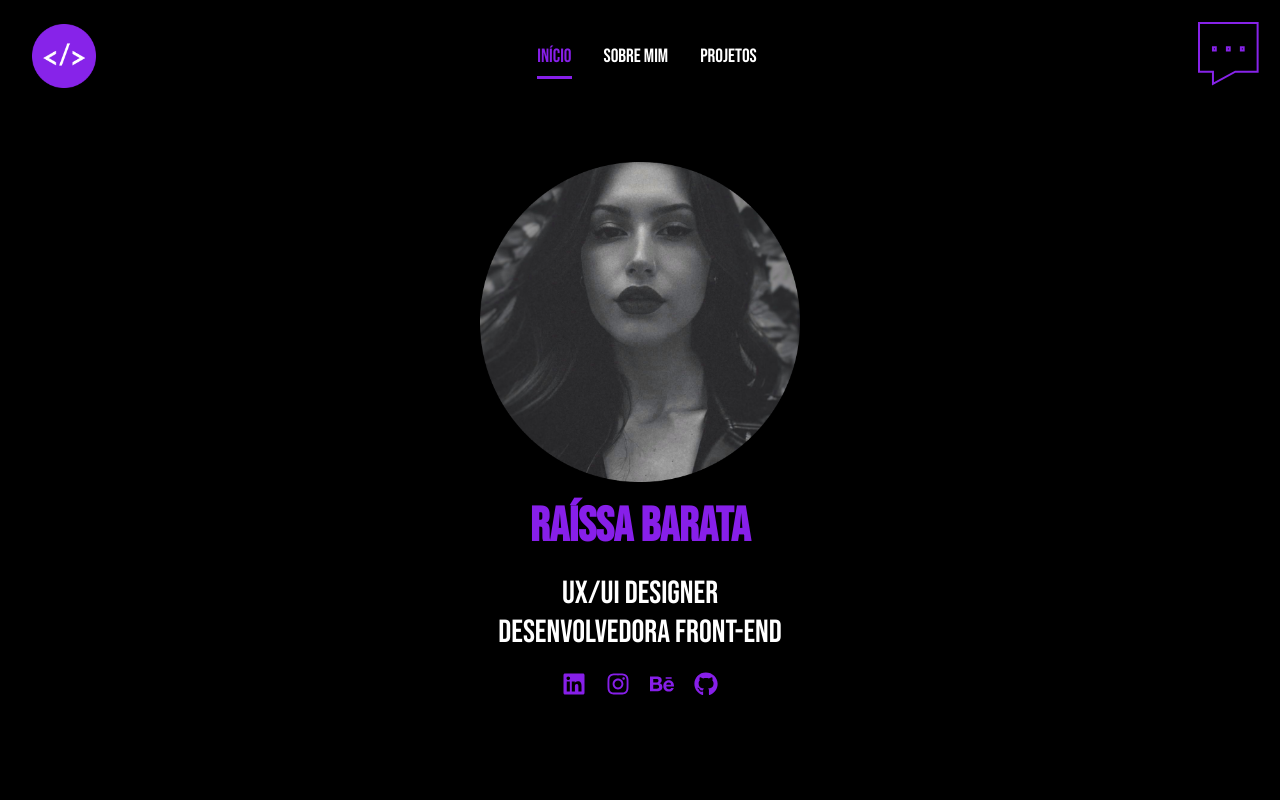
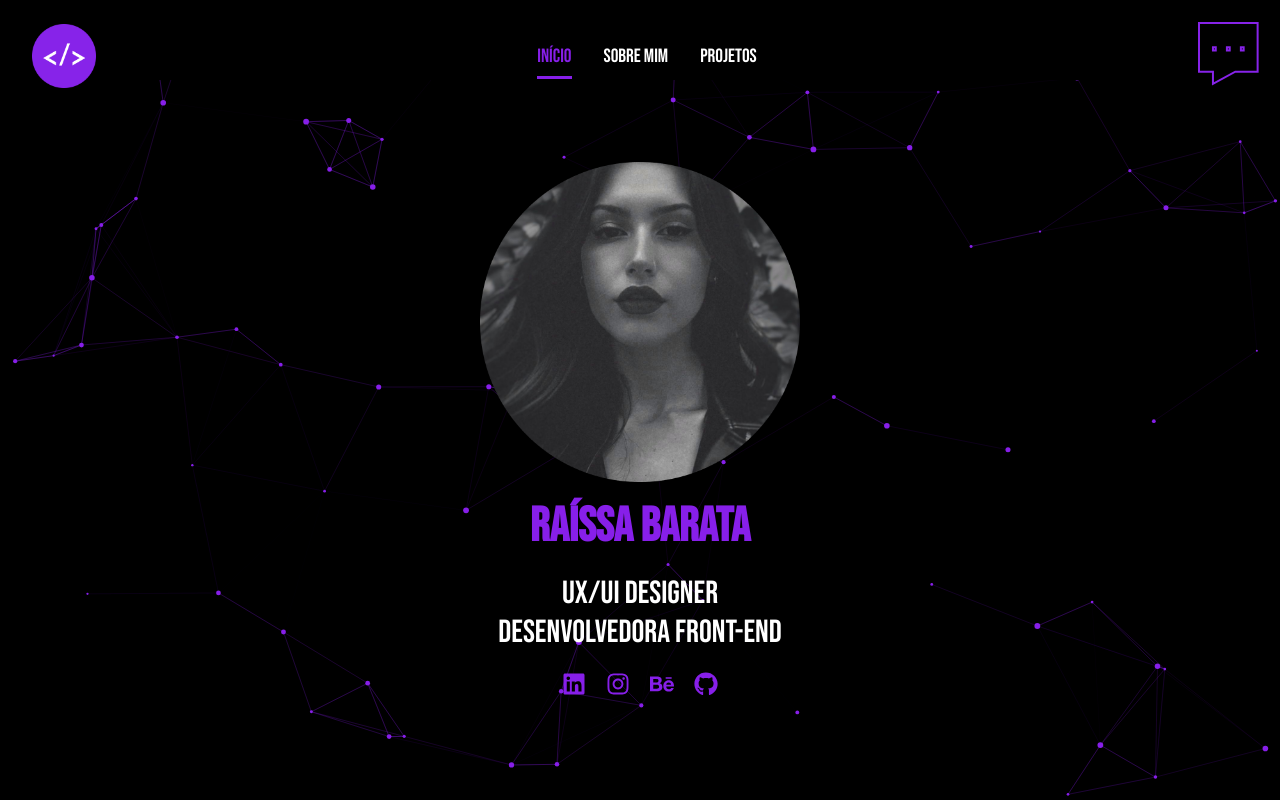
Before and after one commit to RaissaBarata/portfolio-raissa, a React (Create React App) app: page / in a window 1280 px wide. Shown: the top 800 px of the page. Built offline with nearby package versions, Linux system fonts and the light colour scheme; a web font is replaced by a local one.

Commit message:
portfolio

```diff
--- /dev/null
+++ b/src/components/Intro/ParticlesComponent.js
@@ -0,0 +1,109 @@
+import React from "react";
+import Particles, { initParticlesEngine } from "@tsparticles/react";
+import { useEffect, useMemo, useState } from "react";
+// import { loadAll } from "@/tsparticles/all"; // if you are going to use `loadAll`, install the "@tsparticles/all" package too.
+// import { loadFull } from "tsparticles"; // if you are going to use `loadFull`, install the "tsparticles" package too.
+import { loadSlim } from "@tsparticles/slim"; // if you are going to use `loadSlim`, install the "@tsparticles/slim" package too.
+// import { loadBasic } from "@tsparticles/basic"; // if you are going to use `loadBasic`, install the "@tsparticles/basic" package too.
+
+
+
+const ParticlesComponent = (props) => {
+
+  const [init, setInit] = useState(false);
+  // this should be run only once per application lifetime
+  useEffect(() => {
+    initParticlesEngine(async (engine) => {
+      // you can initiate the tsParticles instance (engine) here, adding custom shapes or presets
+      // this loads the tsparticles package bundle, it's the easiest method for getting everything ready
+      // starting from v2 you can add only the features you need reducing the bundle size
+      //await loadAll(engine);
+      //await loadFull(engine);
+      await loadSlim(engine);
+      //await loadBasic(engine);
+    }).then(() => {
+      setInit(true);
+    });
+  }, []);
+
+  const particlesLoaded = (container) => {
+    console.log(container);
+  };
+
+
+  const options = useMemo(
+    () => ({
+      background: {
+        color: {
+          value: "#000000",
+        },
+      },
+      fpsLimit: 120,
+      interactivity: {
+        events: {
+          onClick: {
+            enable: true,
+            mode: "repulse",
+          },
+          onHover: {
+            enable: true,
+            mode: 'grab',
+          },
+        },
+        modes: {
+          push: {
+            distance: 200,
+            duration: 15,
+          },
+          grab: {
+            distance: 150,
+          },
+        },
+      },
+      particles: {
+        color: {
+          value: "#871FE9",
+        },
+        links: {
+          color: "#871FE9",
+          distance: 150,
+          enable: true,
+          opacity: 0.3,
+          width: 1,
+        },
+        move: {
+          direction: "none",
+          enable: true,
+          outModes: {
+            default: "bounce",
+          },
+          random: true,
+          speed: 1,
+          straight: false,
+        },
+        number: {
+          density: {
+            enable: true,
+          },
+          value: 150,
+        },
+        opacity: {
+          value: 1.0,
+        },
+        shape: {
+          type: "circle",
+        },
+        size: {
+          value: { min: 1, max: 3 },
+        },
+      },
+      detectRetina: true,
+    }),
+    [],
+  );
+
+
+  return <Particles id={props.id} init={particlesLoaded} options={options} />;
+};
+
+export default ParticlesComponent;
--- a/src/components/Intro/intro.css
+++ b/src/components/Intro/intro.css
@@ -8,6 +8,15 @@
   align-items: center;
   flex-direction: column;
   justify-content: center;
+}
+
+#particles {
+  position: absolute;
+  top: 0;
+  left: 0;
+  width: 100%;
+  height: 100%;
+  z-index: -1;
 }
 
 .bg {
--- a/src/components/Intro/intro.js
+++ b/src/components/Intro/intro.js
@@ -1,4 +1,6 @@
+
 import React from "react";
+import ParticlesComponent from "./ParticlesComponent";
 import "./intro.css";
 import bg from "../../assets/fotoperfil.png";
 import { FaLinkedin, FaInstagram, FaBehance, FaGithub } from "react-icons/fa";
@@ -7,6 +9,7 @@
   return (
     <section id="intro">
       <div className="introContent">
+        <ParticlesComponent id="particles" />
         <img src={bg} alt="profile" className="bg" />
         <span className="hello">Raíssa Barata</span> <br></br>
         <span className="introText">UX/UI Designer</span>
--- a/src/components/NavBar/navbar.css
+++ b/src/components/NavBar/navbar.css
@@ -11,6 +11,7 @@
   top: 0;
   z-index: 3;
 }
+
 
 .logo {
   object-fit: cover;
--- a/src/components/Skill/skill.css
+++ b/src/components/Skill/skill.css
@@ -8,7 +8,9 @@
   justify-content: center;
   text-align: center;
   margin: 0 auto;
+  z-index: 1;
 }
+
 
 .skillTitle {
   font-size: 3rem;
```
